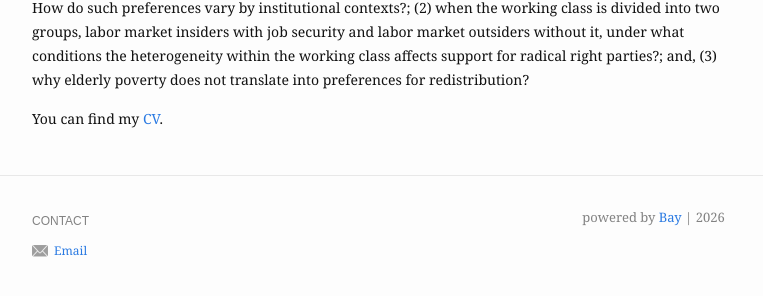
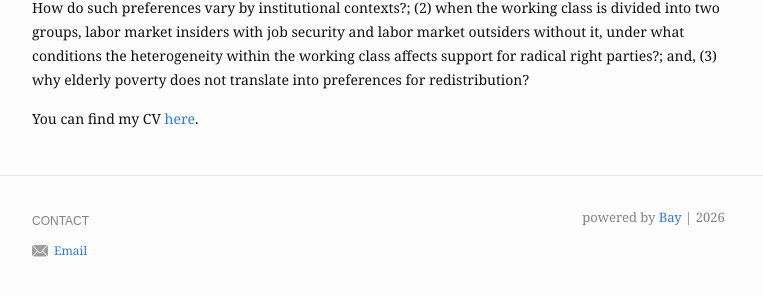
Before and after one commit to nara-kang/nara-kang.github.io, a Jekyll site: the page built from index.md, in a window 1280 px wide. Shown: the part 331-627 px from the top of the page, without its empty margins (258-1021 px from the left). Built offline with Jekyll 4.4.1, drawn with Linux system fonts in a browser that asks for light colours.

Commit message:
update cv

```diff
--- a/index.md
+++ b/index.md
@@ -24,5 +24,5 @@ profile_picture:
  (3) why elderly poverty does not translate into preferences for redistribution?
 
 <p>
-  You can find my <a href="https://www.dropbox.com/scl/fi/9ognsfwz8wshftet4qy8b/dropbox_Nara_Kang_cv_Dec16.pdf?rlkey=j644dhvpfa2mr5fw91zv8yye1&st=0yhwxlly&dl=0">CV</a>.
+  You can find my CV <a href="https://www.dropbox.com/scl/fi/tqxvonmwg6u55zs7gi2yg/dropbox_Nara_Kang_cv_Jan8_CV.pdf?rlkey=x5d7b9837dyukcqx6g9de1eul&st=5t0xljcz&dl=0">here</a>.
 </p>
```
Also changed, not shown: cv.md (+1 -1 lines).
